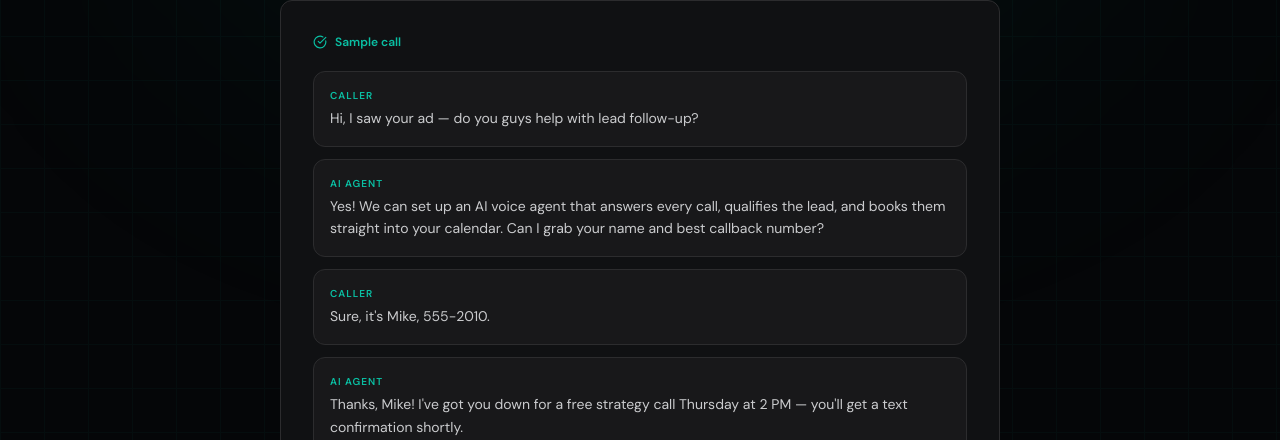
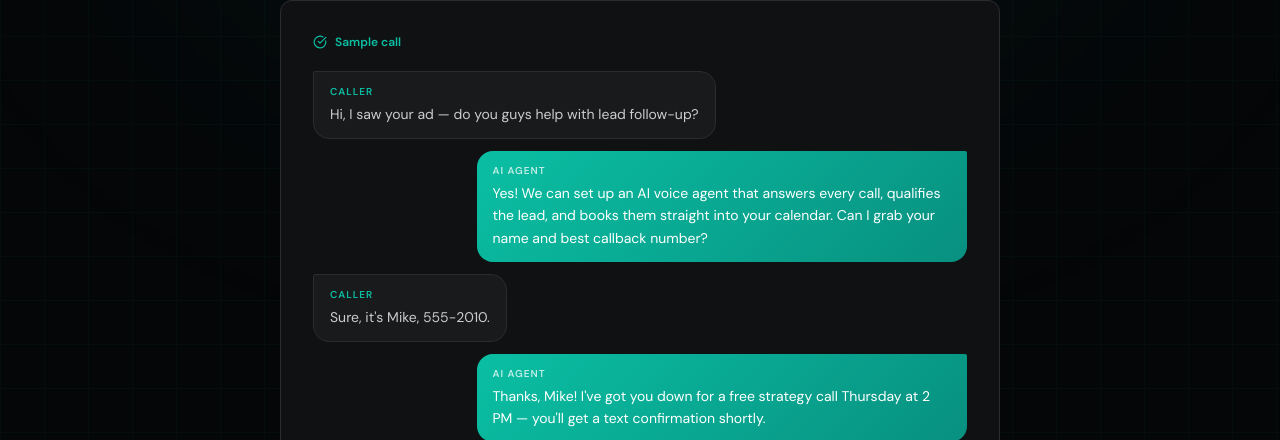
Before and after one commit to teDdyMucho/potato-patatat-toast, a Next.js app: page /ai-tools/sample/retell-ai in a window 1280 px wide. Shown: the part 360-800 px from the top of the page. Built offline with nearby package versions, Linux system fonts and the light colour scheme; no server answers.

Commit message:
update retail

```diff
--- a/app/ai-tools/sample/[slug]/page.tsx
+++ b/app/ai-tools/sample/[slug]/page.tsx
@@ -90,14 +90,29 @@ export default async function AiToolSamplePage({
               {tool.sampleTitle}
             </div>
             <div className="space-y-3">
-              {tool.sampleItems.map((item, i) => (
-                <div key={i} className="rounded-xl border border-border bg-white/[0.03] p-4">
-                  <p className="mb-1 text-[10px] font-dm font-semibold uppercase tracking-widest" style={{ color: "#0ABFA3" }}>
-                    {item.label}
-                  </p>
-                  <p className="text-[14px] font-dm leading-relaxed text-body/80">{item.text}</p>
-                </div>
-              ))}
+              {tool.sampleItems.map((item, i) => {
+                const isAi = item.label.toLowerCase().includes("ai");
+                return (
+                  <div key={i} className={`flex ${isAi ? "justify-end" : "justify-start"}`}>
+                    <div
+                      className={`max-w-[85%] rounded-2xl px-4 py-3 sm:max-w-[75%] ${
+                        isAi ? "rounded-tr-sm text-white" : "rounded-tl-sm border border-border bg-white/[0.04]"
+                      }`}
+                      style={isAi ? { background: "linear-gradient(135deg, #0ABFA3 0%, #089080 100%)" } : undefined}
+                    >
+                      <p
+                        className="mb-1 text-[10px] font-dm font-semibold uppercase tracking-widest"
+                        style={{ color: isAi ? "rgba(255,255,255,0.75)" : "#0ABFA3" }}
+                      >
+                        {item.label}
+                      </p>
+                      <p className={`text-[14px] font-dm leading-relaxed ${isAi ? "text-white" : "text-body/80"}`}>
+                        {item.text}
+                      </p>
+                    </div>
+                  </div>
+                );
+              })}
             </div>
             <p className="mt-6 text-[13px] font-dm leading-relaxed text-muted">
               {tool.sampleNote}
```
